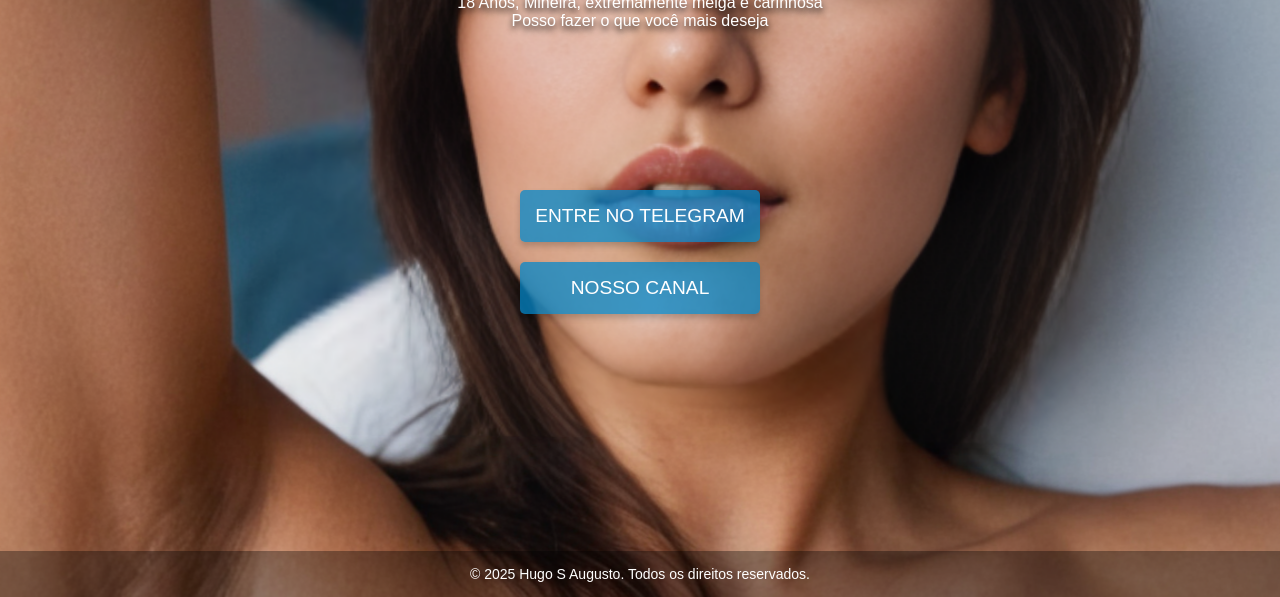
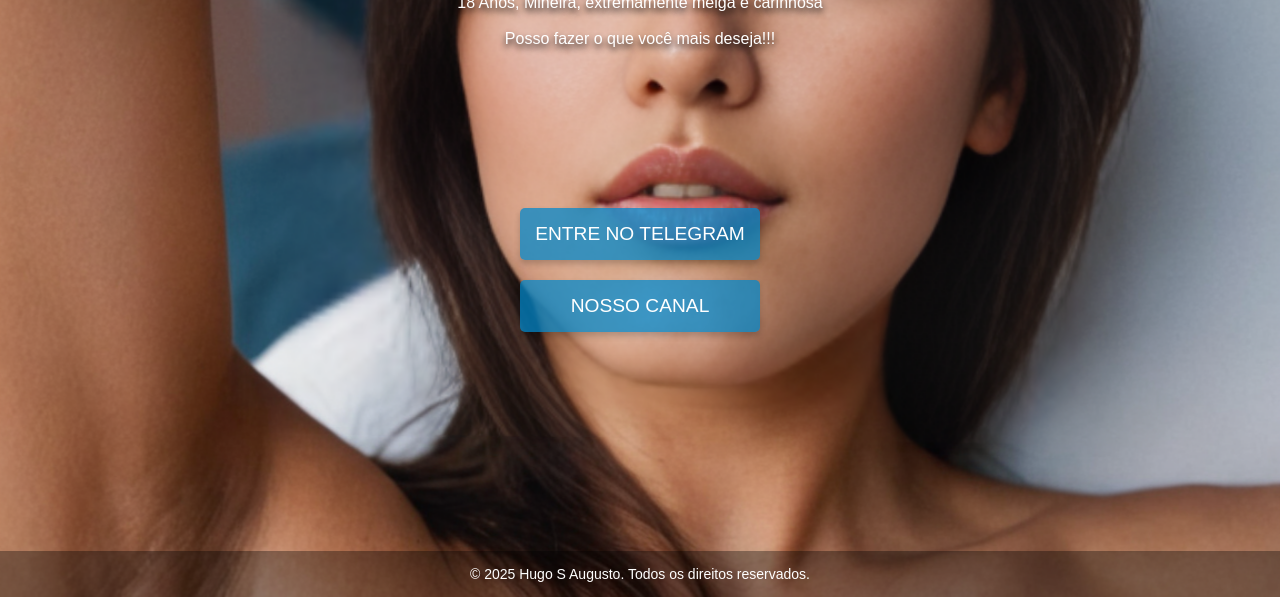
Before and after one commit to HugoSAugusto/Mylla-Antunnes, a plain HTML site: page index.html in a window 1280 px wide. Shown: the part 203-800 px from the top of the page. Drawn offline with Linux system fonts and the light colour scheme.

Commit message:
mudanças

```diff
--- a/index.html
+++ b/index.html
@@ -12,8 +12,8 @@
     <div class="title">
         <h2>Mylla Antunnes</h2>
         <div>
-            <p>18 Anos, Mineira, extremamente meiga e carinhosa</p>
-            <p>Posso fazer o que você mais deseja</p>
+            <p>18 Anos, Mineira, extremamente meiga e carinhosa</p><br>
+            <p>Posso fazer o que você mais deseja!!!</p>
         </div>
     </div>
     <div class="container">
```
